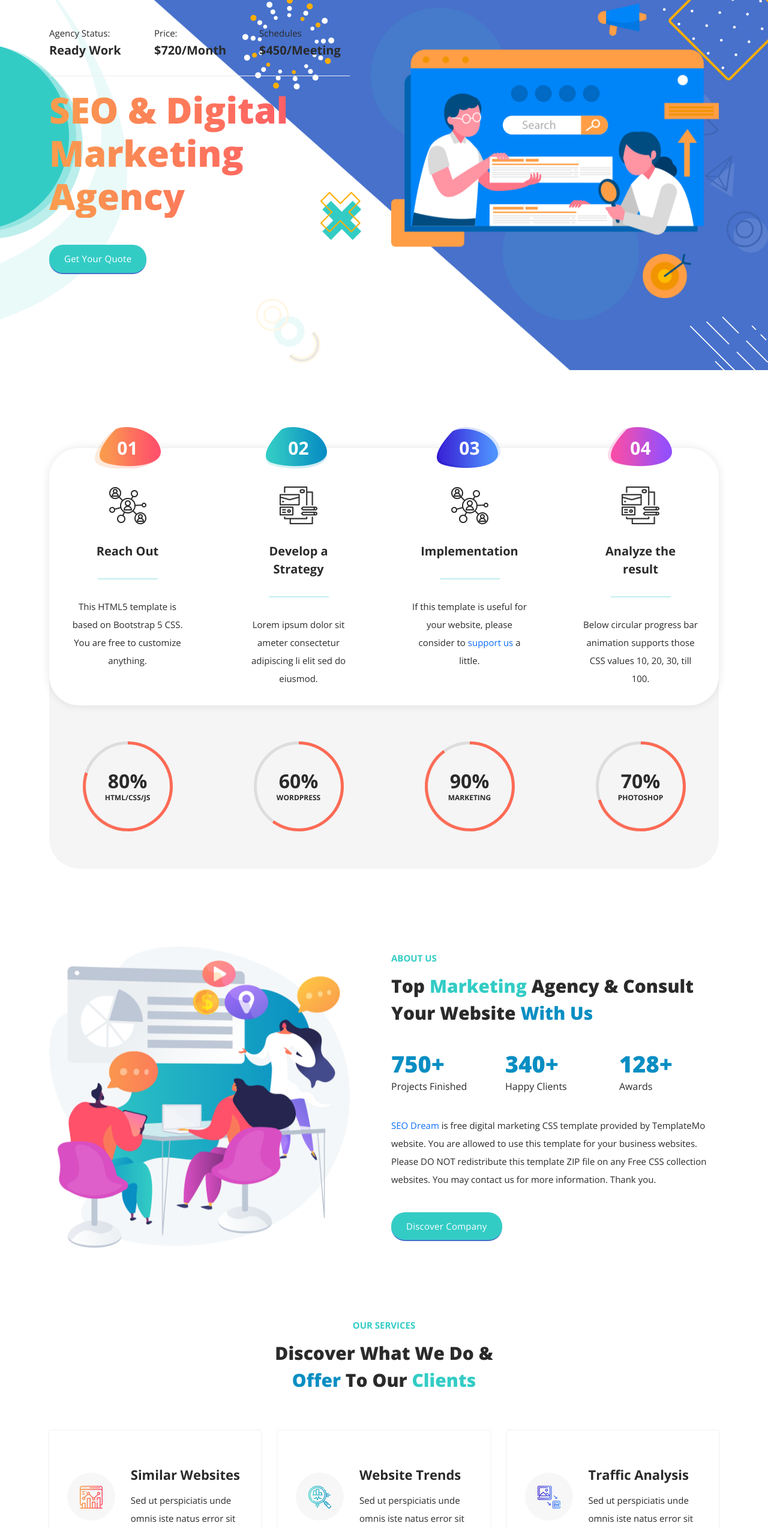
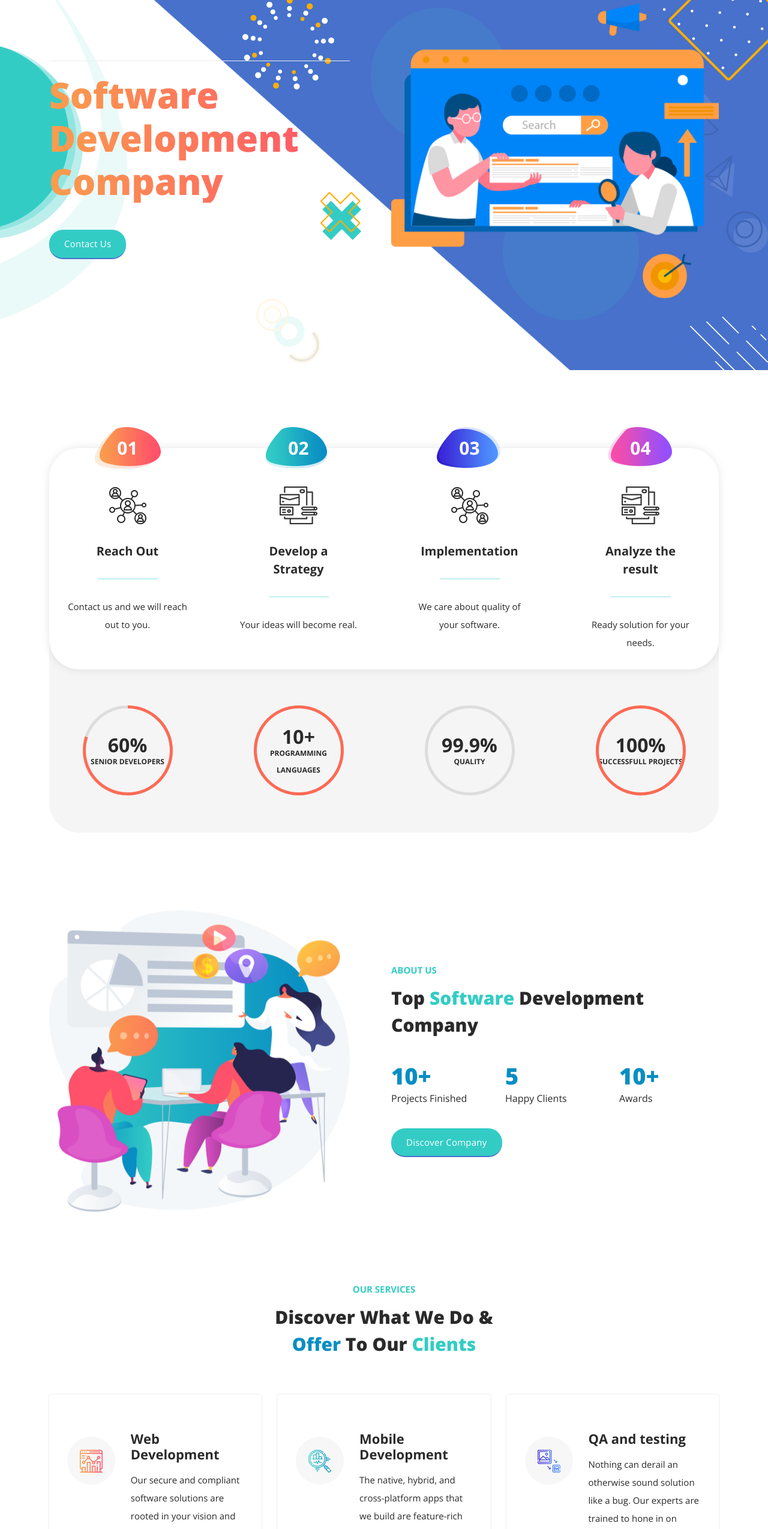
Before and after one commit to bakhromov96/finplex, a plain HTML site: page index.html in a window 1280 px wide. Shown: the part 220-2769 px from the top of the page at 60% size. Drawn offline with nearby package versions, Linux system fonts and the light colour scheme.

Commit message:
feat: First version of website

```diff
--- a/index.html
+++ b/index.html
@@ -11,7 +11,7 @@
     <link rel="preconnect" href="https://fonts.gstatic.com">
     <link href="https://fonts.googleapis.com/css2?family=Open+Sans:wght@300;400;600;700;800&display=swap" rel="stylesheet">
 
-    <title>SEO Dream - Creative SEO HTML5 Template by TemplateMo</title>
+    <title>Finplex - Software Development Company</title>
 
     <!-- Bootstrap core CSS -->
     <link href="vendor/bootstrap/css/bootstrap.min.css" rel="stylesheet">
@@ -55,7 +55,7 @@ https://templatemo.com/tm-563-seo-dream
           <nav class="main-nav">
             <!-- ***** Logo Start ***** -->
             <a href="index.html" class="logo">
-              <h4>SEO Dream <img src="assets/images/logo-icon.png" alt=""></h4>
+              <h4>Finplex <img src="assets/images/logo-icon.png" alt=""></h4>
             </a>
             <!-- ***** Logo End ***** -->
             <!-- ***** Menu Start ***** -->
@@ -66,7 +66,7 @@ https://templatemo.com/tm-563-seo-dream
               <li class="scroll-to-section"><a href="#services">Services</a></li>
               <li class="scroll-to-section"><a href="#portfolio">Portfolio</a></li>
               <li class="scroll-to-section"><a href="#contact">Contact Us</a></li>
-              <li class="scroll-to-section"><div class="main-blue-button"><a href="#contact">Get Your Quote</a></div></li>
+              <li class="scroll-to-section"><div class="main-blue-button"><a href="#contact">Contact us</a></div></li>
             </ul>
             <a class='menu-trigger'>
                 <span>Menu</span>
@@ -87,30 +87,12 @@ https://templatemo.com/tm-563-seo-dream
             <div class="col-lg-6 align-self-center">
               <div class="left-content header-text wow fadeInLeft" data-wow-duration="1s" data-wow-delay="1s">
                 <div class="row">
-                  <div class="col-lg-4 col-sm-4">
-                    <div class="info-stat">
-                      <h6>Agency Status:</h6>
-                      <h4>Ready Work</h4>
-                    </div>
-                  </div>
-                  <div class="col-lg-4 col-sm-4">
-                    <div class="info-stat">
-                      <h6>Price:</h6>
-                      <h4>$720/Month</h4>
-                    </div>
-                  </div>
-                  <div class="col-lg-4 col-sm-4">
-                    <div class="info-stat">
-                      <h6>Schedules</h6>
-                      <h4>$450/Meeting</h4>
-                    </div>
-                  </div>
                   <div class="col-lg-12">
-                    <h2>SEO &amp; Digital Marketing Agency</h2>
+                    <h2>Software Development Company</h2>
                   </div>
                   <div class="col-lg-12">
                     <div class="main-green-button scroll-to-section">
-                      <a href="#contact">Get Your Quote</a>
+                      <a href="#contact">Contact us</a>
                     </div>
                   </div>
                 </div>
@@ -141,7 +123,7 @@ https://templatemo.com/tm-563-seo-dream
                   <div class="icon"></div>
                   <h4>Reach Out</h4>
                   <div class="line-dec"></div>
-                  <p>This HTML5 template is based on Bootstrap 5 CSS. You are free to customize anything.</p>
+                  <p>Contact us and we will reach out to you.</p>
                 </div>
               </div>
               <div class="col-lg-3">
@@ -152,7 +134,7 @@ https://templatemo.com/tm-563-seo-dream
                   <div class="icon"></div>
                   <h4>Develop a Strategy</h4>
                   <div class="line-dec"></div>
-                  <p>Lorem ipsum dolor sit ameter consectetur adipiscing li elit sed do eiusmod.</p>
+                  <p>Your ideas will become real.</p>
                 </div>
               </div>
               <div class="col-lg-3">
@@ -163,7 +145,7 @@ https://templatemo.com/tm-563-seo-dream
                   <div class="icon"></div>
                   <h4>Implementation</h4>
                   <div class="line-dec"></div>
-                  <p>If this template is useful for your website, please consider to <a rel="nofollow" href="https://www.paypal.me/templatemo" target="_blank">support us</a> a little.</p>
+                  <p>We care about quality of your software.</p>
                 </div>
               </div>
               <div class="col-lg-3">
@@ -174,7 +156,7 @@ https://templatemo.com/tm-563-seo-dream
                   <div class="icon"></div>
                   <h4>Analyze the result</h4>
                   <div class="line-dec"></div>
-                  <p>Below circular progress bar animation supports those CSS values 10, 20, 30, till 100.</p>
+                  <p>Ready solution for your needs.</p>
                 </div>
               </div>
             </div>
@@ -194,8 +176,8 @@ https://templatemo.com/tm-563-seo-dream
                     </span>
                     <div class="progress-value">
                       <div>
-                        80%<br>
-                        <span>HTML/CSS/JS</span>
+                        60%<br>
+                        <span>Senior Developers</span>
                       </div>
                     </div>
                   </div>
@@ -203,7 +185,7 @@ https://templatemo.com/tm-563-seo-dream
               </div>
               <div class="col-lg-3">
                 <div class="skill-item wow fadeIn" data-wow-duration="1s" data-wow-delay="0.2s">
-                  <div class="progress" data-percentage="60">
+                  <div class="progress" data-percentage="100">
                     <span class="progress-left">
                       <span class="progress-bar"></span>
                     </span>
@@ -212,8 +194,8 @@ https://templatemo.com/tm-563-seo-dream
                     </span>
                     <div class="progress-value">
                       <div>
-                        60%<br>
-                        <span>Wordpress</span>
+                        10+<br>
+                        <span>Programming languages</span>
                       </div>
                     </div>
                   </div>
@@ -221,7 +203,7 @@ https://templatemo.com/tm-563-seo-dream
               </div>
               <div class="col-lg-3">
                 <div class="skill-item wow fadeIn" data-wow-duration="1s" data-wow-delay="0.4s">
-                  <div class="progress" data-percentage="90">
+                  <div class="progress" data-percentage="99">
                     <span class="progress-left">
                       <span class="progress-bar"></span>
                     </span>
@@ -230,8 +212,8 @@ https://templatemo.com/tm-563-seo-dream
                     </span>
                     <div class="progress-value">
                       <div>
-                        90%<br>
-                        <span>Marketing</span>
+                        99.9%<br>
+                        <span>Quality</span>
                       </div>
                     </div>
                   </div>
@@ -239,7 +221,7 @@ https://templatemo.com/tm-563-seo-dream
               </div>
               <div class="col-lg-3">
                 <div class="skill-item last-skill-item wow fadeIn" data-wow-duration="1s" data-wow-delay="0.6s">
-                  <div class="progress" data-percentage="70">
+                  <div class="progress" data-percentage="100">
                     <span class="progress-left">
                       <span class="progress-bar"></span>
                     </span>
@@ -248,8 +230,8 @@ https://templatemo.com/tm-563-seo-dream
                     </span>
                     <div class="progress-value">
                       <div>
-                        70%<br>
-                        <span>Photoshop</span>
+                        100%<br>
+                        <span>Successfull projects</span>
                       </div>
                     </div>
                   </div>
@@ -273,29 +255,29 @@ https://templatemo.com/tm-563-seo-dream
         <div class="col-lg-6 align-self-center wow fadeInRight" data-wow-duration="1s" data-wow-delay="0.5s">
           <div class="section-heading">
             <h6>About Us</h6>
-            <h2>Top <em>marketing</em> agency &amp; consult your website <span>with us</span></h2>
+            <h2>Top <em>Software</em> Development Company</span></h2>
           </div>
           <div class="row">
             <div class="col-lg-4 col-sm-4">
               <div class="about-item">
-                <h4>750+</h4>
+                <h4>10+</h4>
                 <h6>projects finished</h6>
               </div>
             </div>
             <div class="col-lg-4 col-sm-4">
               <div class="about-item">
-                <h4>340+</h4>
+                <h4>5</h4>
                 <h6>happy clients</h6>
               </div>
             </div>
             <div class="col-lg-4 col-sm-4">
               <div class="about-item">
-                <h4>128+</h4>
+                <h4>10+</h4>
                 <h6>awards</h6>
               </div>
             </div>
           </div>
-          <p><a rel="nofollow" href="https://templatemo.com/tm-563-seo-dream" target="_parent">SEO Dream</a> is free digital marketing CSS template provided by TemplateMo website. You are allowed to use this template for your business websites. Please DO NOT redistribute this template ZIP file on any Free CSS collection websites. You may contact us for more information. Thank you.</p>
+          <p></p>
           <div class="main-green-button"><a href="#">Discover company</a></div>
         </div>
       </div>
@@ -325,8 +307,8 @@ https://templatemo.com/tm-563-seo-dream
               </div>
               <div class="col-lg-8">
                 <div class="right-content">
-                  <h4>Similar Websites</h4>
-                  <p>Sed ut perspiciatis unde omnis iste natus error sit voluptatem accusantium dormque laudantium.</p>
+                  <h4>Web Development</h4>
+                  <p>Our secure and compliant software solutions are rooted in your vision and goals. Robust backends and visually appealing UIs are hallmarks of our deliverables.</p>
                 </div>
               </div>
             </div>
@@ -342,8 +324,8 @@ https://templatemo.com/tm-563-seo-dream
               </div>
               <div class="col-lg-8">
                 <div class="right-content">
-                  <h4>Website Trends</h4>
-                  <p>Sed ut perspiciatis unde omnis iste natus error sit voluptatem accusantium dormque laudantium.</p>
+                  <h4>Mobile Development</h4>
+                  <p>The native, hybrid, and cross-platform apps that we build are feature-rich and designed from the get-go to engage millions of users every day. We aim for wow factor with each one.</p>
                 </div>
               </div>
             </div>
@@ -359,8 +341,8 @@ https://templatemo.com/tm-563-seo-dream
               </div>
               <div class="col-lg-8">
                 <div class="right-content">
-                  <h4>Traffic Analysis</h4>
-                  <p>Sed ut perspiciatis unde omnis iste natus error sit voluptatem accusantium dormque laudantium.</p>
+                  <h4>QA and testing</h4>
+                  <p>Nothing can derail an otherwise sound solution like a bug. Our experts are trained to hone in on what’s not working and fix it — before it wreaks havoc. No matter if you need support identifying issues in your own software or in mobile products or games, we’re on it.</p>
                 </div>
               </div>
             </div>
@@ -376,8 +358,8 @@ https://templatemo.com/tm-563-seo-dream
               </div>
               <div class="col-lg-8">
                 <div class="right-content">
-                  <h4>Optimizing Keywords</h4>
-                  <p>Sed ut perspiciatis unde omnis iste natus error sit voluptatem accusantium dormque laudantium.</p>
+                  <h4>Cloud development</h4>
+                  <p>Headless architecture. Microservices architecture. Complex migrations to the cloud. These are all challenges our engineering team is deeply familiar with — and we know how to leverage the latest technologies to merge what’s efficient with what’s possible.</p>
                 </div>
               </div>
             </div>
@@ -393,8 +375,8 @@ https://templatemo.com/tm-563-seo-dream
               </div>
               <div class="col-lg-8">
                 <div class="right-content">
-                  <h4>Page Optimizations</h4>
-                  <p>Sed ut perspiciatis unde omnis iste natus error sit voluptatem accusantium dormque laudantium.</p>
+                  <h4>UI/UX design</h4>
+                  <p>At its core, any successful UI/UX experience starts with masterful frontend development. We deliver UI/UX designs that are intuitive, engaging, and tidy.</p>
                 </div>
               </div>
             </div>
@@ -410,8 +392,8 @@ https://templatemo.com/tm-563-seo-dream
               </div>
               <div class="col-lg-8">
                 <div class="right-content">
-                  <h4>Deep URL Analysis</h4>
-                  <p>Sed ut perspiciatis unde omnis iste natus error sit voluptatem accusantium dormque laudantium.</p>
+                  <h4>Chatbot development</h4>
+                  <p>Looking to make your customer service more efficient yet still personable? Our AI chatbots could be the answer.</p>
                 </div>
               </div>
             </div>
@@ -591,19 +573,19 @@ https://templatemo.com/tm-563-seo-dream
                       <div class="icon">
                         <img src="assets/images/contact-icon-01.png" alt="email icon">
                       </div>
-                      <a href="#">info@company.com</a>
+                      <a href="#">info@finplextech.com</a>
                     </li>
                     <li>
                       <div class="icon">
                         <img src="assets/images/contact-icon-02.png" alt="phone">
                       </div>
-                      <a href="#">+001-002-0034</a>
+                      <a href="#">+(998) 99 212 17-11</a>
                     </li>
                     <li>
                       <div class="icon">
                         <img src="assets/images/contact-icon-03.png" alt="location">
                       </div>
-                      <a href="#">26th Street, Digital Villa</a>
+                      <a href="#">Tashkent, Uzbekistan</a>
                     </li>
                   </ul>
                 </div>
@@ -619,7 +601,7 @@ https://templatemo.com/tm-563-seo-dream
     <div class="container">
       <div class="row">
         <div class="col-lg-12">
-          <p>Copyright © 2021 SEO Dream Co., Ltd. All Rights Reserved.
+          <p>Copyright © 2023 Finplex. All Rights Reserved.
 
           <br>Web Designed by <a rel="nofollow" href="https://templatemo.com" title="free CSS templates">TemplateMo</a></p>
         </div>
```
